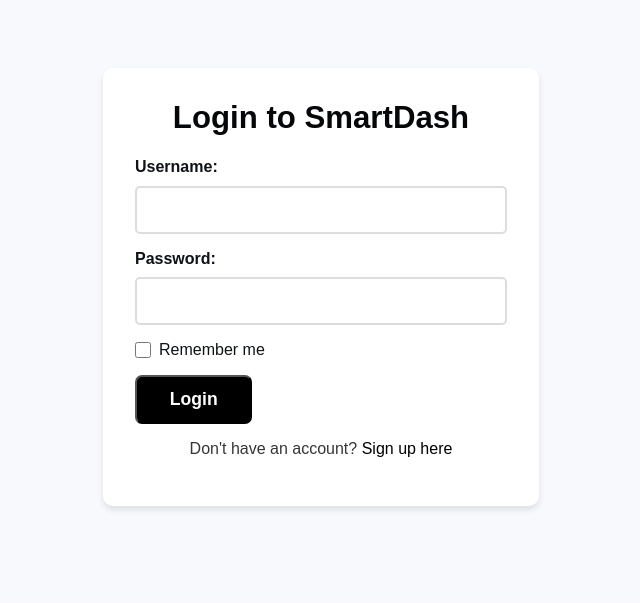
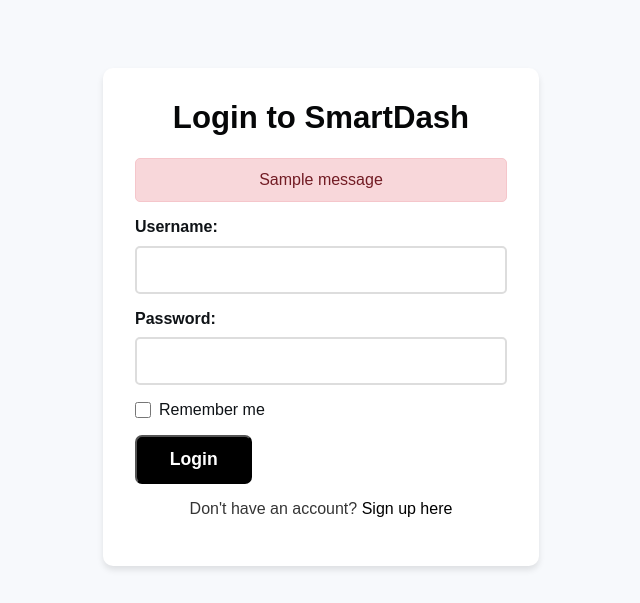
Before and after one commit to Adelodunpeter25/smartdash, a Django app: page /login/ in a window 1280 px wide. Shown: the part 60-663 px from the top of the page, without its empty margins (319-959 px from the left). Run offline with Django 5.2, Linux system fonts and the light colour scheme; one stand-in notice (Sample message) is shown.

Commit message:
fixed some bugs

```diff
--- a/smartdash/dashboard/static/css/styles.css
+++ b/smartdash/dashboard/static/css/styles.css
@@ -470,6 +470,16 @@ body {
     text-decoration: none;
 }
 
+.login-error {
+    background-color: #f8d7da;
+    color: #721c24;
+    padding: 0.75rem 1.25rem;
+    margin-bottom: 1rem;
+    border: 1px solid #f5c6cb;
+    border-radius: 5px;
+    text-align: center;
+}
+
 .remember-me {
     display: flex;
     align-items: center;
--- a/smartdash/dashboard/templates/login.html
+++ b/smartdash/dashboard/templates/login.html
@@ -6,6 +6,14 @@
 <div class="auth-container">
     <div class="auth-form">
         <h2>Login to SmartDash</h2>
+
+        {% if messages %}
+        <div class="login-error">
+            {% for message in messages %}
+                {{ message }}
+            {% endfor %}
+        </div>
+        {% endif %}
 
         <form method="post">
             {% csrf_token %}
```
Also changed, not shown: smartdash/db.sqlite3.
